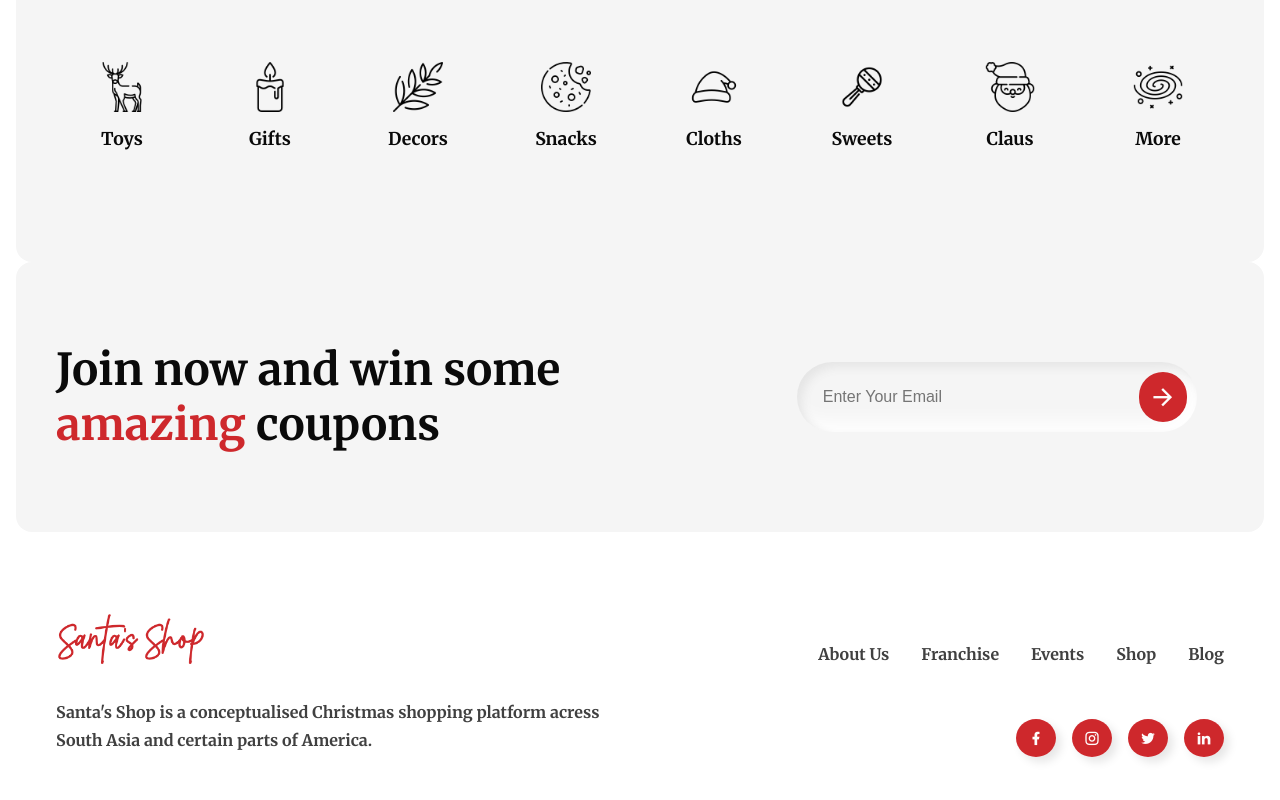
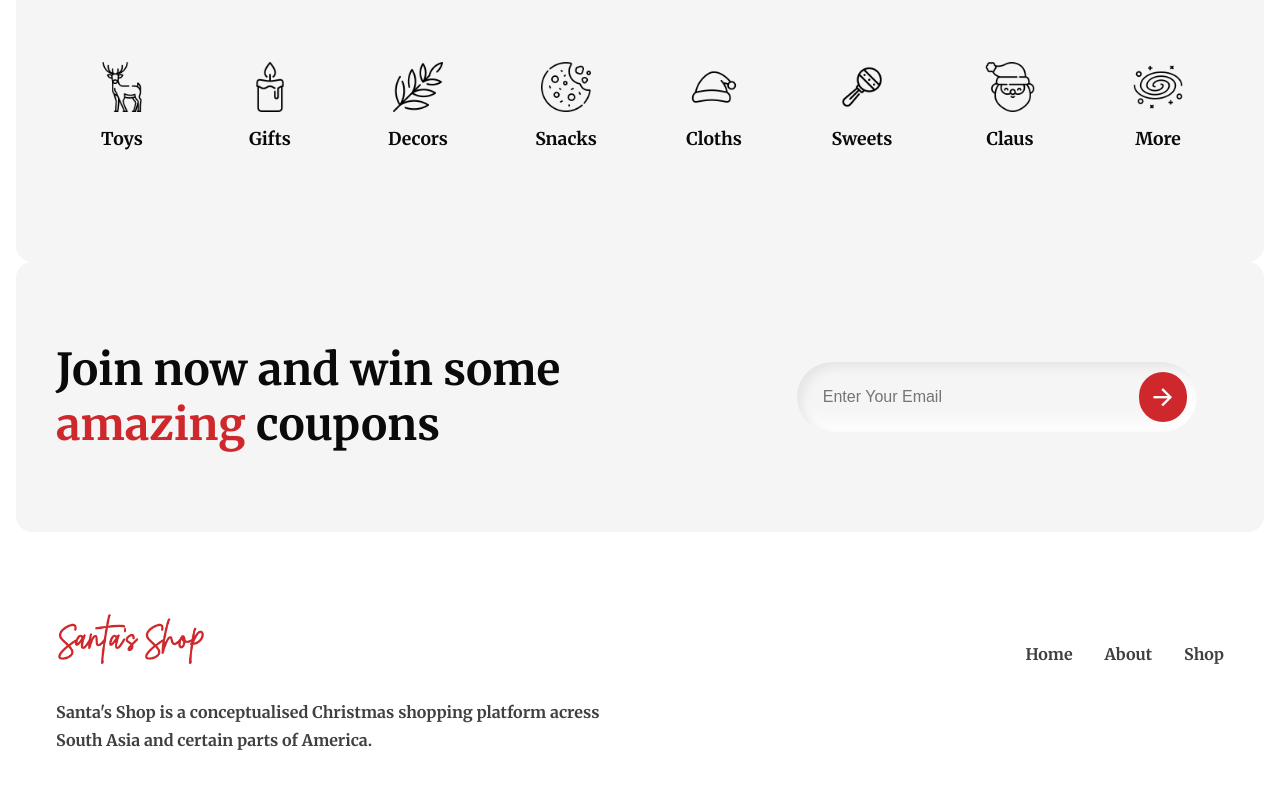
Before and after one commit to jullynaji81-arch/SantaShop, a React (Vite) app: page / in a window 1280 px wide. Shown: the part 1654-2454 px from the top of the page. Built offline with nearby package versions, Linux system fonts and the light colour scheme.

Commit message:
update files

```diff
--- a/src/components/Home/footer.jsx
+++ b/src/components/Home/footer.jsx
@@ -1,4 +1,5 @@
 import React from 'react'
+import { Link } from 'react-router-dom';
 
 function Footer() {
   return (
@@ -14,26 +15,12 @@
       </div>
       <div className="footer__col">
         <ul className="footer__links">
-          <li><a href="#">About Us</a></li>
-          <li><a href="#">Franchise</a></li>
-          <li><a href="#">Events</a></li>
-          <li><a href="#">Shop</a></li>
-          <li><a href="#">Blog</a></li>
+          <li>  <Link to="/"> Home</Link></li>
+          <li>  <Link to="/about"> About</Link></li>
+          <li><Link to="/shop"> Shop </Link></li>
+
         </ul>
-        <ul className="footer__socials">
-          <li>
-            <a href="#"><i className="ri-facebook-fill"></i></a>
-          </li>
-          <li>
-            <a href="#"><i className="ri-instagram-line"></i></a>
-          </li>
-          <li>
-            <a href="#"><i className="ri-twitter-fill"></i></a>
-          </li>
-          <li>
-            <a href="#"><i className="ri-linkedin-fill"></i></a>
-          </li>
-        </ul>
+
       </div>
     </footer>
   )
```
